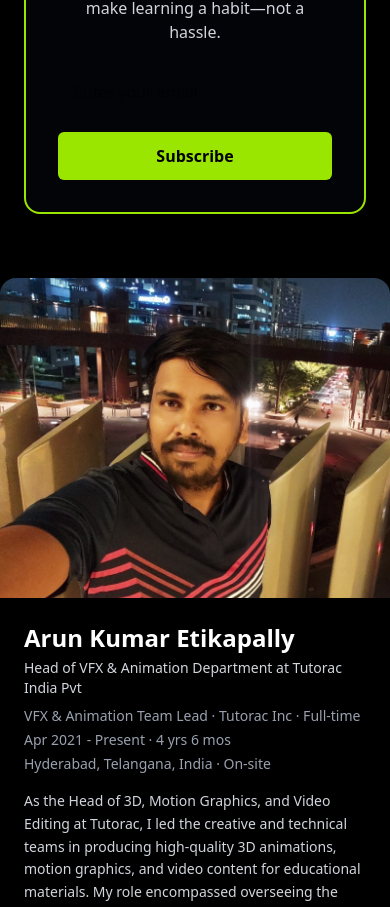
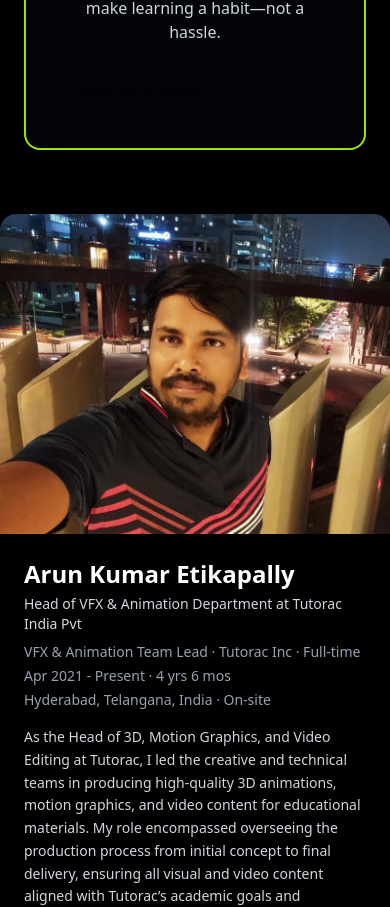
Before and after one commit to saikiranyalavarthi/vfx-coach-website, a React (Vite) app: page / in a window 390 px wide. Shown: the part 9130-10037 px from the top of the page. Built offline with nearby package versions, Linux system fonts and the light colour scheme.

Commit message:
mobile view setup

```diff
--- a/src/components/NewsletterSection.jsx
+++ b/src/components/NewsletterSection.jsx
@@ -26,12 +26,6 @@ const NewsletterSection = () => {
               required
               className="flex-1 px-4 py-3 rounded-md text-black focus:outline-none focus:ring-2 focus:ring-lime-400"
             />
-            <button
-              type="submit"
-              className="bg-lime-400 text-black font-semibold px-6 py-3 rounded-md hover:bg-lime-500 transition"
-            >
-              Subscribe
-            </button>
           </form>
         </div>
 
```
